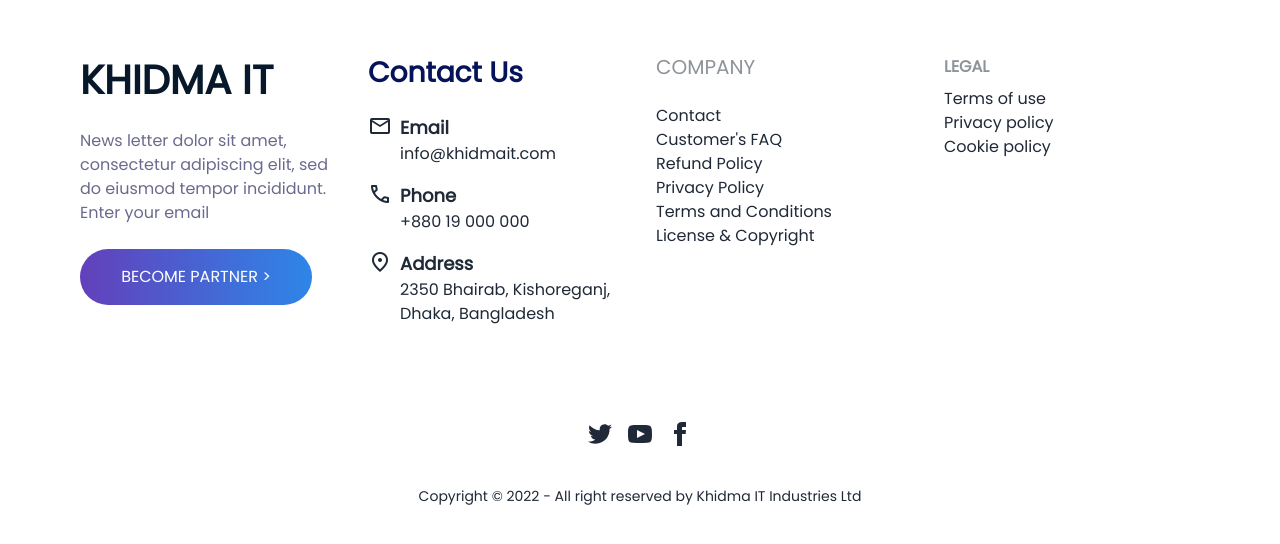
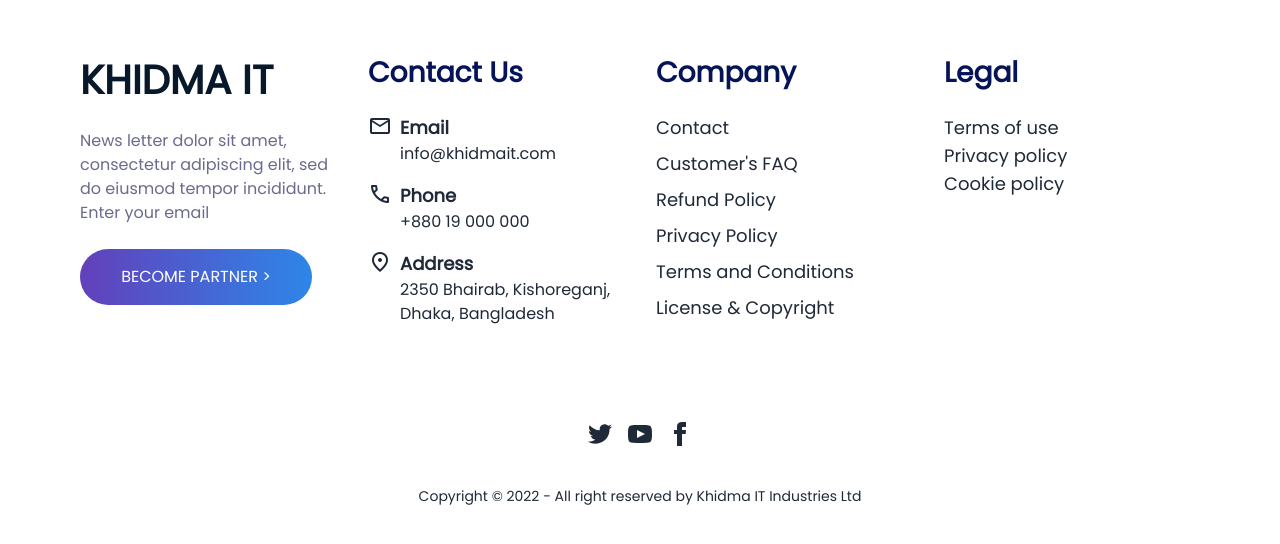
Before and after one commit to mukarrom/itminanit.com, a React (Create React App) app: page / in a window 1280 px wide. Shown: the part 4679-5223 px from the top of the page. Built offline with nearby package versions, Linux system fonts and the light colour scheme; a web font is replaced by a local one.

Commit message:
footer polished

```diff
--- a/src/components/Footer/Footer.js
+++ b/src/components/Footer/Footer.js
@@ -1,4 +1,5 @@
 import React from 'react';
+import { Link } from 'react-router-dom';
 
 function Footer() {
   return (
@@ -79,56 +80,66 @@ function Footer() {
             </ul>
           </div>
           {/* End Contact Us */}
-          {/* Company */}
+          {/* -------> Company <------ */}
           <div className="flex flex-col justify-start items-center md:items-baseline">
-            <h5 className="footer-title h5 text-semibold mb-6">Company</h5>
-            <ul className="footer-address-list">
+            <h3 className="h3 text-[#051359] font-semibold mb-6">Company</h3>
+            <ul className="space-y-2">
               <li>
-                <a href=" " className="link link-hover">
+                <Link href="/" className="link link-hover text-lg">
                   Contact
-                </a>
+                </Link>
               </li>
               <li>
-                <a href=" " className="link link-hover">
+                <Link href="/" className="link link-hover text-lg">
                   Customer's FAQ
-                </a>
+                </Link>
               </li>
               <li>
-                <a href="" className="link link-hover">
+                <Link href="/" className="link link-hover text-lg">
                   Refund Policy
-                </a>
+                </Link>
               </li>
               <li>
-                <a href="" className="link link-hover">
+                <Link href="/" className="link link-hover text-lg">
                   Privacy Policy
-                </a>
+                </Link>
               </li>
               <li>
-                <a href="" className="link link-hover">
+                <Link href="/" className="link link-hover text-lg">
                   Terms and Conditions
-                </a>
+                </Link>
               </li>
               <li>
-                <a href=" " className="link link-hover">
+                <Link href="/" className="link link-hover text-lg">
                   License &amp; Copyright
-                </a>
+                </Link>
               </li>
             </ul>
           </div>
+          {/* End Company */}
+          {/* -------> Company <------ */}
+          <div className="flex flex-col justify-start items-center md:items-baseline">
+            <h3 className="h3 text-[#051359] font-semibold mb-6">Legal</h3>
+            <ul className="footer-address-list">
+              <li>
+                <Link href="/" className="link link-hover text-lg">
+                  Terms of use
+                </Link>
+              </li>
+              <li>
+                <Link href="/" className="link link-hover text-lg">
+                  Privacy policy
+                </Link>
+              </li>
+              <li>
+                <Link href="/" className="link link-hover text-lg">
+                  Cookie policy
+                </Link>
+              </li>
 
-          {/* <div className="flex flex-col justify-start items-center">
-            <span className="footer-title">Company</span>
-            <a className="link link-hover">About us</a>
-            <a className="link link-hover">Contact</a>
-            <a className="link link-hover">Jobs</a>
-            <a className="link link-hover">Press kit</a>
-          </div> */}
-          <div className="flex flex-col justify-start items-center md:items-baseline">
-            <span className="footer-title">Legal</span>
-            <a className="link link-hover">Terms of use</a>
-            <a className="link link-hover">Privacy policy</a>
-            <a className="link link-hover">Cookie policy</a>
+            </ul>
           </div>
+          {/* End Company */}
         </footer>
         <footer className="footer footer-center p-10 text-base-content rounded">
           {/* <div className="grid grid-flow-col gap-4">
```
